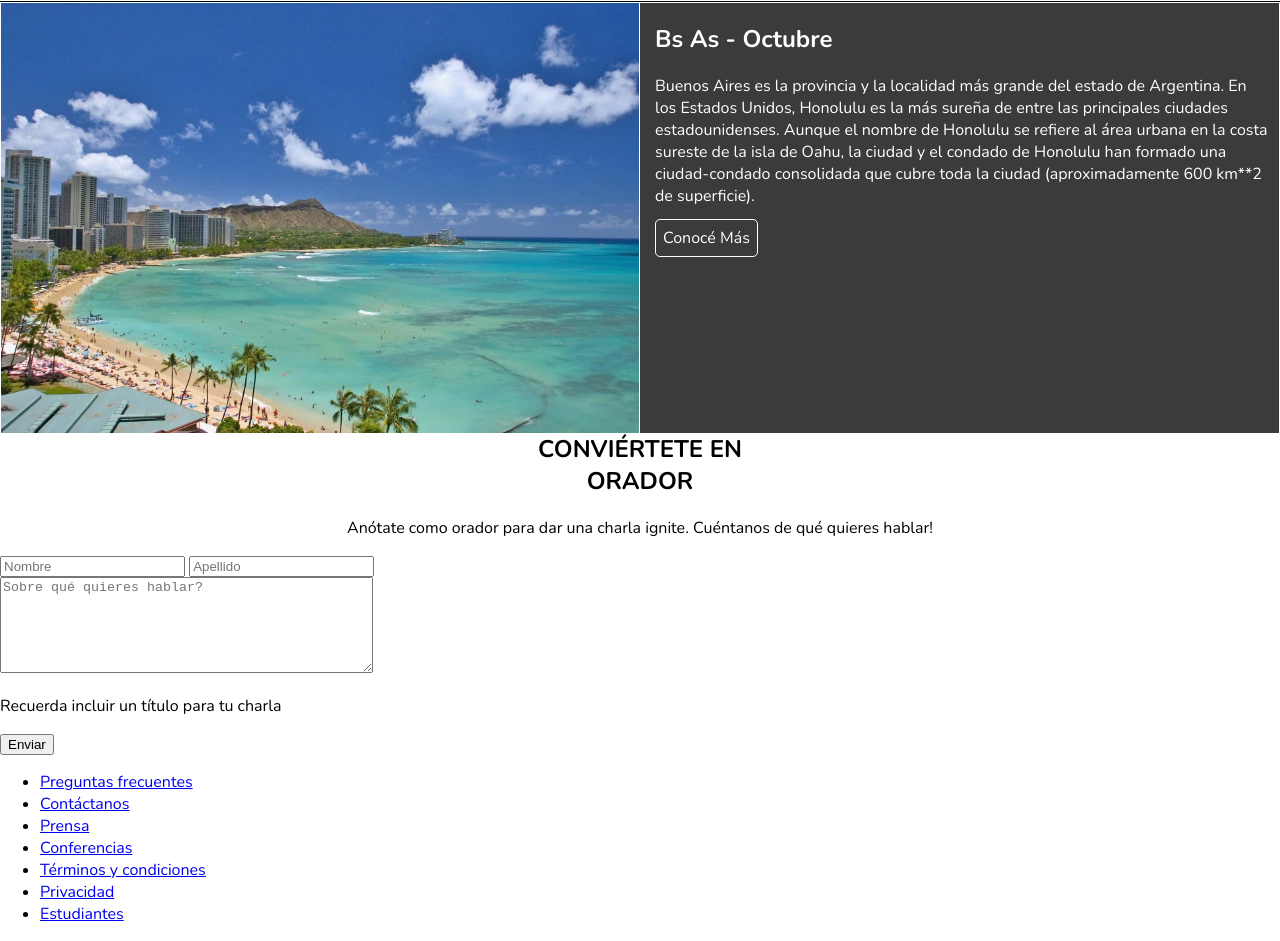
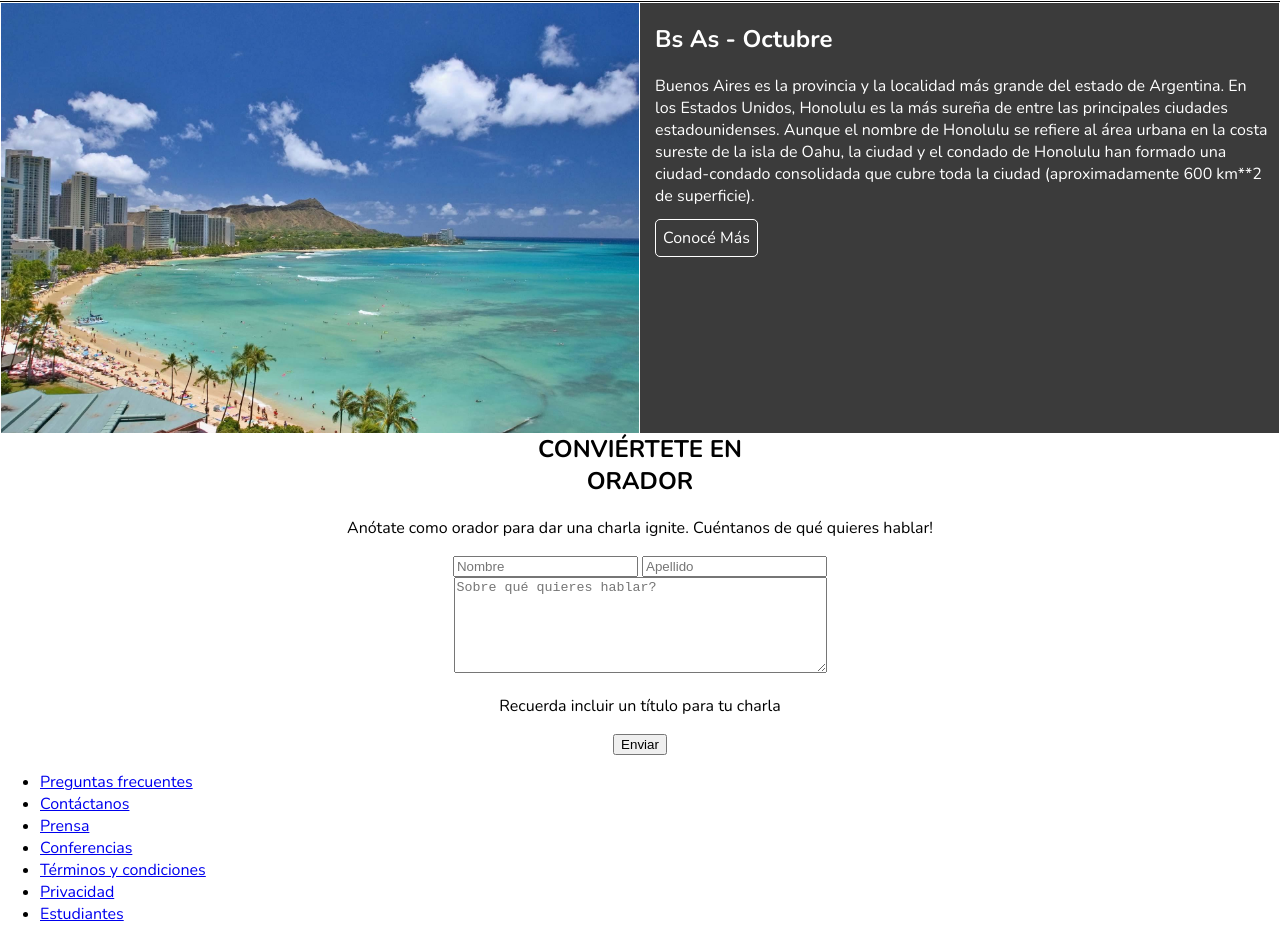
Before and after one commit to lu-castro/Oradores, a plain HTML site: page index.html in a window 1280 px wide. Shown: the part 1135-2076 px from the top of the page. Drawn offline with nearby package versions, Linux system fonts and the light colour scheme; a web font is replaced by a local one.

Commit message:
alineando título, subtítulo y formulario de suscripción al centro

```diff
--- a/css/styles.css
+++ b/css/styles.css
@@ -204,6 +204,6 @@ nav {
 }
 
 /* TÍTULO - CONVIÉRTETE EN ORADOR - SOBRE EL FORM DE SUSCRIPCIÓN */
-#conviérteteEnOrador {
+#conviérteteEnOrador, form {
     text-align: center;
 }
```
